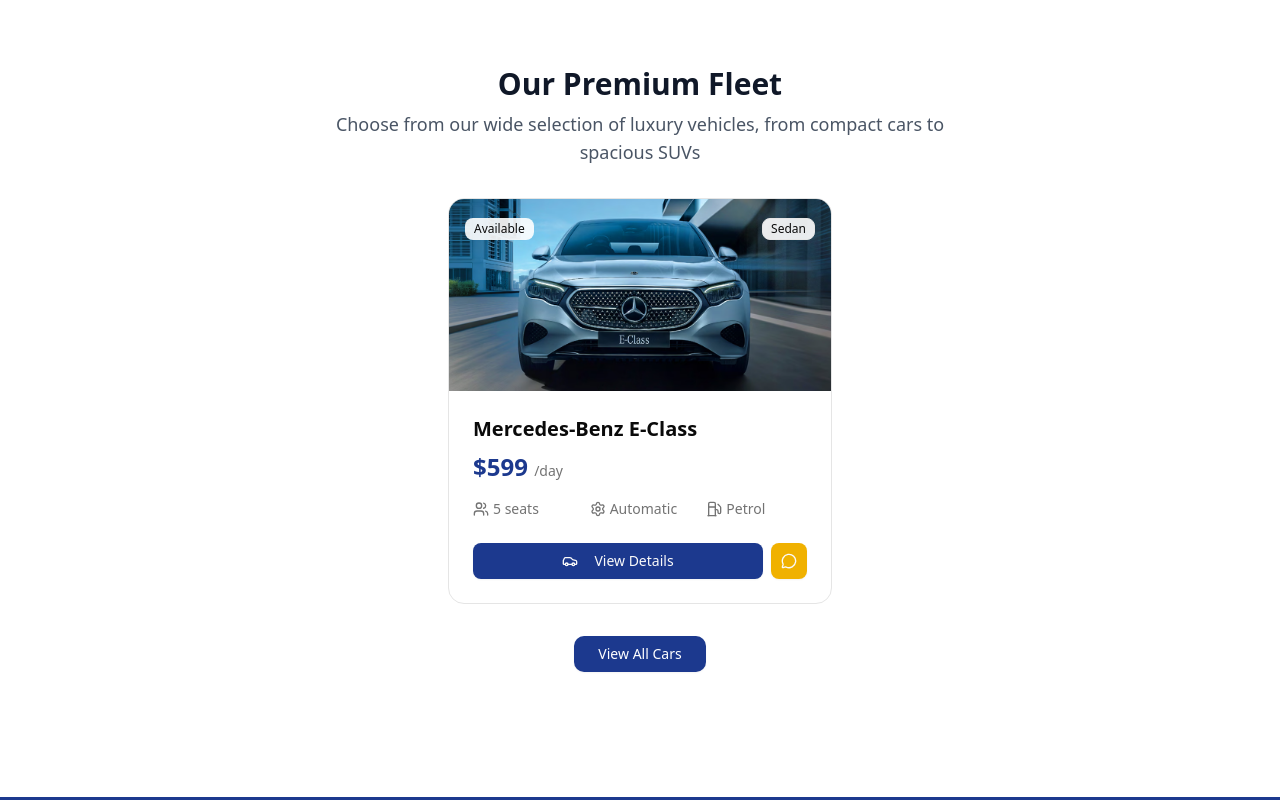
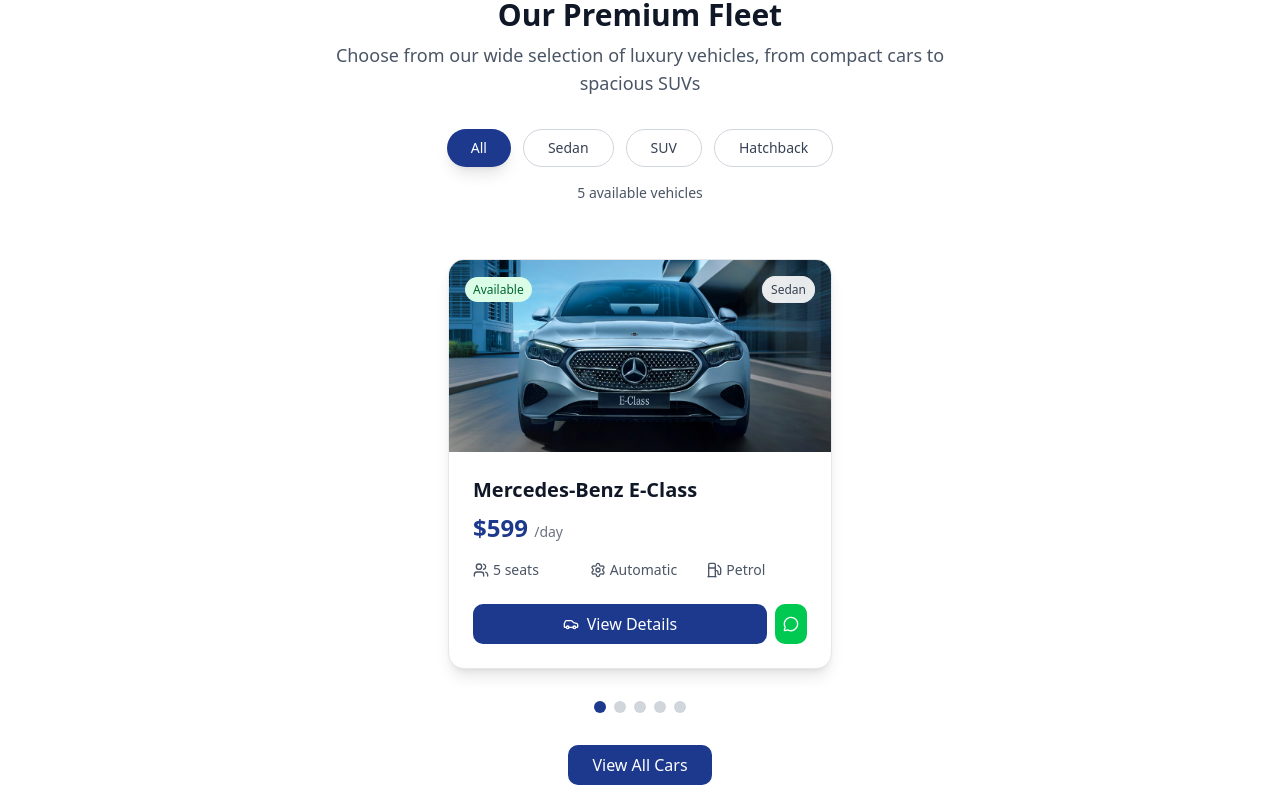
Before and after one commit to ayabakry/auto-explore, a Next.js app: page / in a window 1280 px wide. Shown: the part 660-1460 px from the top of the page. Built offline with nearby package versions, Linux system fonts and the light colour scheme.

Commit message:
add filter in car card page

```diff
--- a/src/app/component/car-card.jsx
+++ b/src/app/component/car-card.jsx
@@ -1,24 +1,93 @@
-"use client"
+"use client";
 
-import Image from "next/image"
-import Link from "next/link"
-import { Button } from "@/components/ui/button"
-import { Badge } from "@/components/ui/badge"
-import { Car, Users, Fuel, Settings, MessageCircle } from "lucide-react"
-import autoo from "../Imgs/auto.png"
+import { useState } from 'react';
+import Image from "next/image";
+import { Car, Users, Fuel, Settings, MessageCircle } from "lucide-react";
+import autoo from "../Imgs/auto.png"; // Import your car image
 
 function CarCard() {
+    const [selectedCategory, setSelectedCategory] = useState('All');
+
+    // Sample car data - using your imported image
+    const cars = [
+        {
+            id: 1,
+            name: "Mercedes-Benz E-Class",
+            price: 599,
+            image: autoo,
+            category: "Sedan",
+            seats: 5,
+            transmission: "Automatic",
+            fuel: "Petrol",
+            available: true
+        },
+        {
+            id: 2,
+            name: "BMW X5",
+            price: 789,
+            image: autoo,
+            category: "SUV",
+            seats: 7,
+            transmission: "Automatic",
+            fuel: "Petrol",
+            available: true
+        },
+        {
+            id: 3,
+            name: "Toyota Camry",
+            price: 399,
+            image: autoo,
+            category: "Sedan",
+            seats: 5,
+            transmission: "Automatic",
+            fuel: "Hybrid",
+            available: true
+        },
+        {
+            id: 4,
+            name: "Range Rover Sport",
+            price: 999,
+            image: autoo,
+            category: "SUV",
+            seats: 7,
+            transmission: "Automatic",
+            fuel: "Petrol",
+            available: true
+        },
+        {
+            id: 5,
+            name: "Volkswagen Golf",
+            price: 299,
+            image: autoo,
+            category: "Hatchback",
+            seats: 5,
+            transmission: "Manual",
+            fuel: "Petrol",
+            available: true
+        }
+    ];
+
+    const categories = ['All', 'Sedan', 'SUV', 'Hatchback'];
+
     const handleViewDetails = (id) => {
-        console.log("View details for car:", id)
-    }
+        console.log("View details for car:", id);
+    };
 
     const handleWhatsApp = (carName) => {
-        const phoneNumber = "201117110818"; // <-- put your WhatsApp number here (with country code, no +)
+        const phoneNumber = "201117110818";
         const message = `Hello, I'm interested in renting the ${carName}. Can you provide more details?`;
         const url = `https://wa.me/${phoneNumber}?text=${encodeURIComponent(message)}`;
+        window.open(url, "_blank");
+    };
 
-        window.open(url, "_blank"); // opens in new tab
-    };
+    // Filter cars based on selected category
+    const filteredCars = cars.filter(car => {
+        return selectedCategory === 'All' || car.category === selectedCategory;
+    });
+
+    // Get current car to display (first filtered car or first car if no filters match)
+    const currentCar = filteredCars.length > 0 ? filteredCars[0] : cars[0];
+
     return (
         <div className="flex flex-col justify-center mt-8 items-center min-h-screen gap-8 px-4">
             {/* Section Heading */}
@@ -32,77 +101,130 @@
                 </p>
             </div>
 
+            {/* Type Filter Buttons */}
+            <div className="w-full max-w-2xl mb-6">
+                <div className="flex flex-wrap justify-center gap-3">
+                    {categories.map((category) => (
+                        <button
+                            key={category}
+                            onClick={() => setSelectedCategory(category)}
+                            className={`px-6 py-2 rounded-full text-sm font-medium transition-all duration-200 ${
+                                selectedCategory === category
+                                    ? 'bg-blue-900 text-white shadow-lg'
+                                    : 'bg-white text-gray-700 border border-gray-300 hover:border-blue-900 hover:text-blue-900'
+                            }`}
+                        >
+                            {category}
+                        </button>
+                    ))}
+                </div>
+
+                {/* Results Counter */}
+                <div className="text-center mt-4 text-sm text-gray-600">
+                    {filteredCars.length} available vehicle{filteredCars.length !== 1 ? 's' : ''}
+                </div>
+            </div>
+
             {/* Car Card */}
-            <div className="bg-gradient-card rounded-2xl shadow-card hover:shadow-card-hover transition-all duration-300 transform hover:scale-105 overflow-hidden border border-border w-full max-w-sm">
+            {currentCar ? (
+                <div className="bg-white rounded-2xl shadow-lg hover:shadow-xl transition-all duration-300 transform hover:scale-105 overflow-hidden border border-gray-200 w-full max-w-sm">
                     {/* Image with Badges */}
                     <div className="relative overflow-hidden h-48">
                         <Image
-                        src={autoo}
-                        alt="Mercedes-Benz E-Class"
+                            src={currentCar.image}
+                            alt={currentCar.name}
                             fill
                             className="object-cover"
                             priority
                         />
                         <div className="absolute top-4 left-4">
-                        <Badge className="bg-background/90 text-foreground">Available</Badge>
+                            <span className={`px-2 py-1 rounded-full text-xs font-medium ${
+                                currentCar.available
+                                    ? 'bg-green-100 text-green-800'
+                                    : 'bg-red-100 text-red-800'
+                            }`}>
+                                {currentCar.available ? 'Available' : 'Rented'}
+                            </span>
                         </div>
                         <div className="absolute top-4 right-4">
-                        <Badge variant="outline" className="bg-background/90 text-foreground border-border">
-                            Sedan
-                        </Badge>
+                            <span className="px-2 py-1 rounded-full text-xs font-medium bg-white/90 text-gray-700 border border-gray-200">
+                                {currentCar.category}
+                            </span>
                         </div>
                     </div>
 
                     {/* Content */}
                     <div className="p-6">
-                    <h3 className="text-xl font-semibold text-foreground mb-2">Mercedes-Benz E-Class</h3>
+                        <h3 className="text-xl font-semibold text-gray-900 mb-2">{currentCar.name}</h3>
 
                         <div className="flex items-center justify-between mb-4">
                             <div className="text-2xl font-bold text-blue-900">
-                            $599 <span className="text-sm text-muted-foreground font-normal">/day</span>
+                                ${currentCar.price} <span className="text-sm text-gray-500 font-normal">/day</span>
                             </div>
                         </div>
 
                         {/* Features */}
-                    <div className="grid grid-cols-3 gap-4 mb-6 text-sm text-muted-foreground">
+                        <div className="grid grid-cols-3 gap-4 mb-6 text-sm text-gray-600">
                             <div className="flex items-center gap-1">
                                 <Users className="h-4 w-4" />
-                            <span>5 seats</span>
+                                <span>{currentCar.seats} seats</span>
                             </div>
                             <div className="flex items-center gap-1">
                                 <Settings className="h-4 w-4" />
-                            <span>Automatic</span>
+                                <span>{currentCar.transmission}</span>
                             </div>
                             <div className="flex items-center gap-1">
                                 <Fuel className="h-4 w-4" />
-                            <span>Petrol</span>
+                                <span>{currentCar.fuel}</span>
                             </div>
                         </div>
 
                         {/* Actions */}
                         <div className="flex gap-2">
-                        <Button className="flex-1 bg-blue-900" onClick={() => handleViewDetails("car-1")}>
-                            <Car className="h-4 w-4 mr-2" /> View Details
-                        </Button>
-                        <Button
-                            size="icon"
-                            onClick={() => handleWhatsApp("Mercedes-Benz E-Class")}
-                            className="shrink-0 bg-yellow-500"
+                            <button
+                                className="flex-1 bg-blue-900 text-white px-4 py-2 rounded-lg hover:bg-blue-800 transition-colors duration-200 flex items-center justify-center gap-2"
+                                onClick={() => handleViewDetails(currentCar.id)}
+                            >
+                                <Car className="h-4 w-4" /> View Details
+                            </button>
+                            <button
+                                onClick={() => handleWhatsApp(currentCar.name)}
+                                className="shrink-0 bg-green-500 hover:bg-green-600 text-white p-2 rounded-lg transition-colors duration-200"
                             >
                                 <MessageCircle className="h-4 w-4" />
-                        </Button>
-
+                            </button>
                         </div>
                     </div>
                 </div>
+            ) : (
+                <div className="text-center py-12">
+                    <Car className="w-16 h-16 text-gray-300 mx-auto mb-4" />
+                    <h3 className="text-xl font-semibold text-gray-900 mb-2">No cars found</h3>
+                    <p className="text-gray-600">Try adjusting your filter criteria</p>
+                </div>
+            )}
+
+            {/* Navigation for filtered results */}
+            {filteredCars.length > 1 && (
+                <div className="flex gap-2">
+                    {filteredCars.map((car, index) => (
+                        <div
+                            key={car.id}
+                            className={`w-3 h-3 rounded-full cursor-pointer transition-colors duration-200 ${
+                                car.id === currentCar.id ? 'bg-blue-900' : 'bg-gray-300'
+                            }`}
+                        />
+                    ))}
+                </div>
+            )}
 
             {/* View All Cars Button */}
-            <Button asChild className="bg-blue-900 text-white px-6 py-2 rounded-lg">
-                <Link href="/cars">View All Cars</Link>
-            </Button>
-            <br></br>
+            <button className="bg-blue-900 text-white px-6 py-2 rounded-lg hover:bg-blue-800 transition-colors duration-200">
+                View All Cars
+            </button>
+            <br />
         </div>
-    )
+    );
 }
 
-export default CarCard
+export default CarCard;
```
Lines whose indentation alone changed are shown as unchanged.
